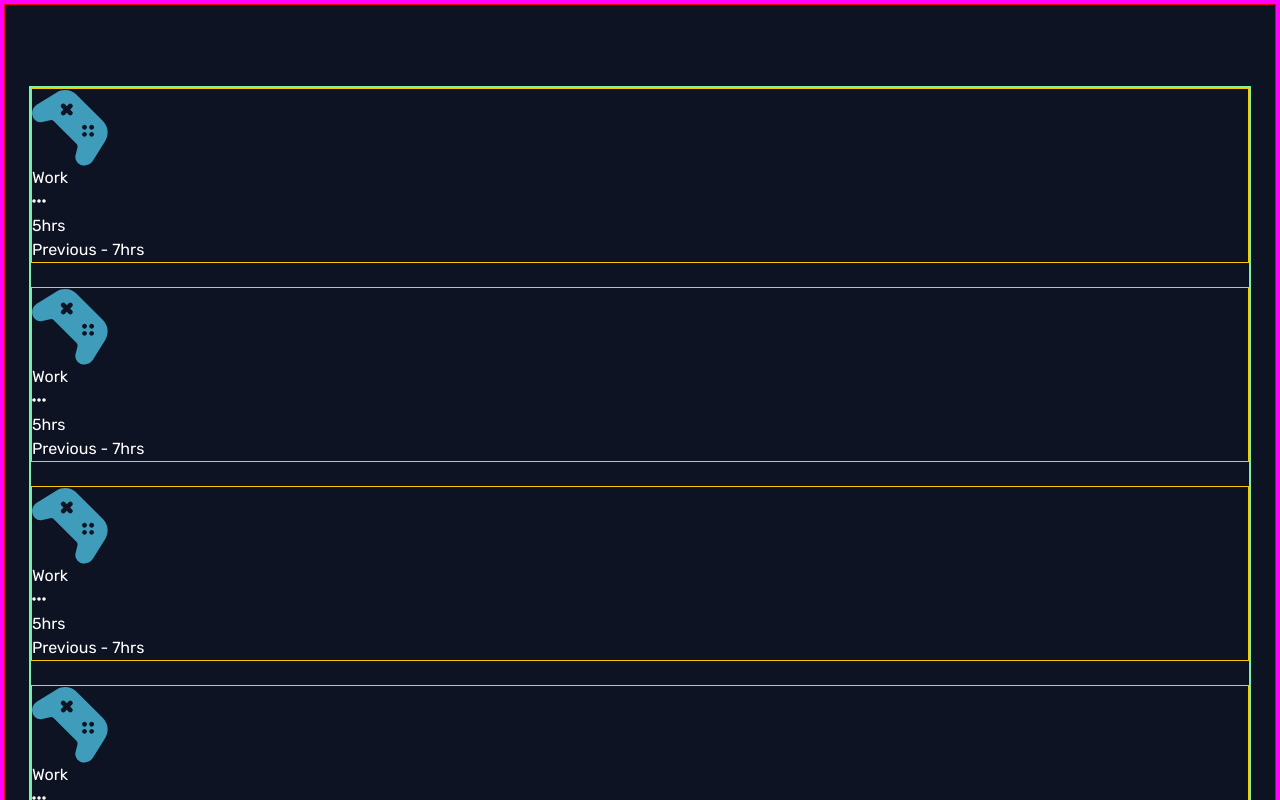
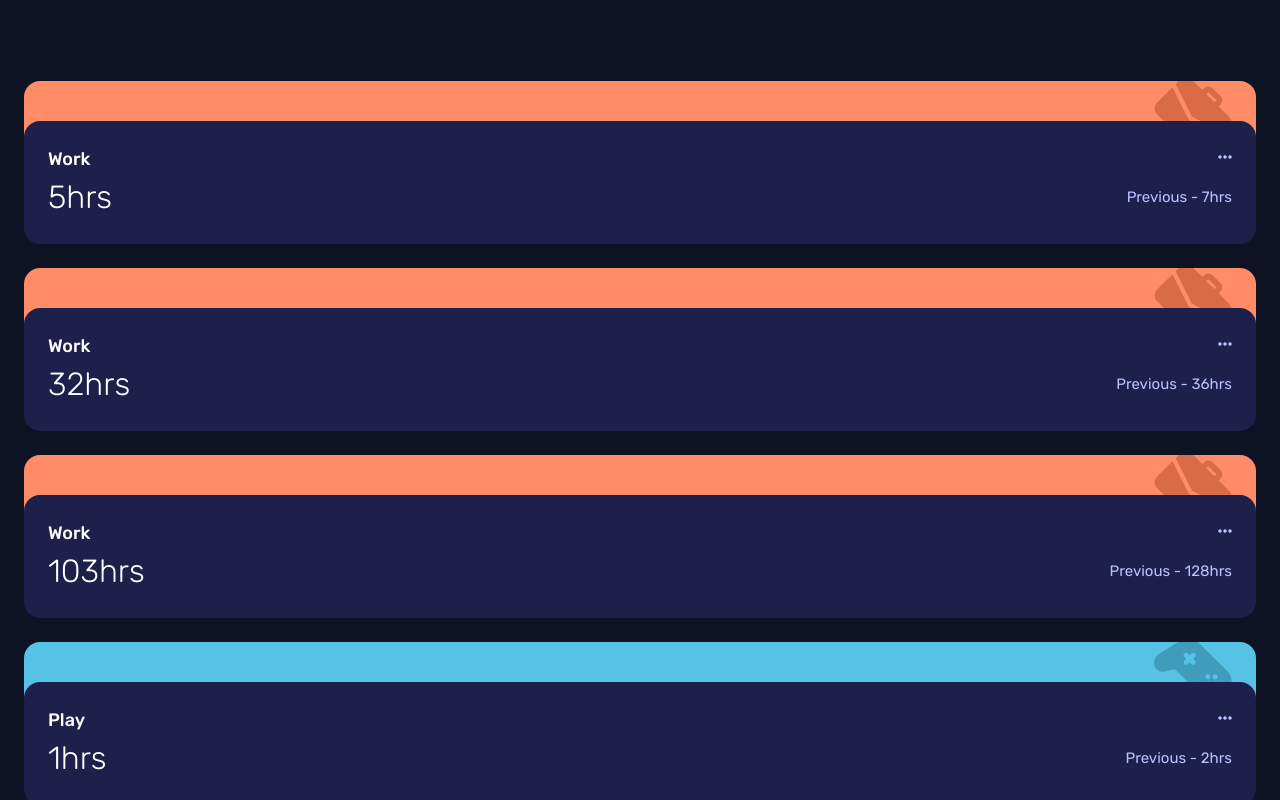
Before and after one commit to Ryan-C-Moses/time-tracking-dashboard-app, a React (Vite) app in the folder app-ui/: page / in a window 1280 px wide. Shown: the top 800 px of the page. Built offline with nearby package versions, Linux system fonts and the light colour scheme.

Commit message:
TTDA-33 feat:complete v1 of TasKCard

```diff
--- a/app-ui/data.json
+++ b/app-ui/data.json
@@ -1,104 +1,25 @@
 [
-  {
-    "title": "Work",
-    "timeframes": {
-      "daily": {
-        "current": 5,
-        "previous": 7
-      },
-      "weekly": {
-        "current": 32,
-        "previous": 36
-      },
-      "monthly": {
-        "current": 103,
-        "previous": 128
-      }
-    }
-  },
-  {
-    "title": "Play",
-    "timeframes": {
-      "daily": {
-        "current": 1,
-        "previous": 2
-      },
-      "weekly": {
-        "current": 10,
-        "previous": 8
-      },
-      "monthly": {
-        "current": 23,
-        "previous": 29
-      }
-    }
-  },
-  {
-    "title": "Study",
-    "timeframes": {
-      "daily": {
-        "current": 0,
-        "previous": 1
-      },
-      "weekly": {
-        "current": 4,
-        "previous": 7
-      },
-      "monthly": {
-        "current": 13,
-        "previous": 19
-      }
-    }
-  },
-  {
-    "title": "Exercise",
-    "timeframes": {
-      "daily": {
-        "current": 1,
-        "previous": 1
-      },
-      "weekly": {
-        "current": 4,
-        "previous": 5
-      },
-      "monthly": {
-        "current": 11,
-        "previous": 18
-      }
-    }
-  },
-  {
-    "title": "Social",
-    "timeframes": {
-      "daily": {
-        "current": 1,
-        "previous": 3
-      },
-      "weekly": {
-        "current": 5,
-        "previous": 10
-      },
-      "monthly": {
-        "current": 21,
-        "previous": 23
-      }
-    }
-  },
-  {
-    "title": "Self Care",
-    "timeframes": {
-      "daily": {
-        "current": 0,
-        "previous": 1
-      },
-      "weekly": {
-        "current": 2,
-        "previous": 2
-      },
-      "monthly": {
-        "current": 7,
-        "previous": 11
-      }
-    }
-  }
+  { "category": "work", "title": "Work", "timeframe": "daily", "current": 5, "previous": 7 },
+  { "category": "work", "title": "Work", "timeframe": "weekly", "current": 32, "previous": 36 },
+  { "category": "work", "title": "Work", "timeframe": "monthly", "current": 103, "previous": 128 },
+
+  { "category": "play", "title": "Play", "timeframe": "daily", "current": 1, "previous": 2 },
+  { "category": "play", "title": "Play", "timeframe": "weekly", "current": 10, "previous": 8 },
+  { "category": "play", "title": "Play", "timeframe": "monthly", "current": 23, "previous": 29 },
+
+  { "category": "study", "title": "Study", "timeframe": "daily", "current": 0, "previous": 1 },
+  { "category": "study", "title": "Study", "timeframe": "weekly", "current": 4, "previous": 7 },
+  { "category": "study", "title": "Study", "timeframe": "monthly", "current": 13, "previous": 19 },
+
+  { "category": "exercise", "title": "Exercise", "timeframe": "daily", "current": 1, "previous": 1 },
+  { "category": "exercise", "title": "Exercise", "timeframe": "weekly", "current": 4, "previous": 5 },
+  { "category": "exercise", "title": "Exercise", "timeframe": "monthly", "current": 11, "previous": 18 },
+
+  { "category": "social", "title": "Social", "timeframe": "daily", "current": 1, "previous": 3 },
+  { "category": "social", "title": "Social", "timeframe": "weekly", "current": 5, "previous": 10 },
+  { "category": "social", "title": "Social", "timeframe": "monthly", "current": 21, "previous": 23 },
+
+  { "category": "self-care", "title": "Self Care", "timeframe": "daily", "current": 0, "previous": 1 },
+  { "category": "self-care", "title": "Self Care", "timeframe": "weekly", "current": 2, "previous": 2 },
+  { "category": "self-care", "title": "Self Care", "timeframe": "monthly", "current": 7, "previous": 11 }
 ]
--- a/app-ui/index.html
+++ b/app-ui/index.html
@@ -2,7 +2,7 @@
 <html lang="en">
   <head>
     <meta charset="UTF-8" />
-    <link rel="icon" href="./public/images/favicon-32x32.png" />
+    <link rel="icon" href="/images/favicon-32x32.png" />
     <meta name="viewport" content="width=device-width, initial-scale=1.0" />
     <title>Time Tracking App</title>
     <script src="https://kit.fontawesome.com/01abc734df.js" crossorigin="anonymous" defer></script>
--- a/app-ui/package.json
+++ b/app-ui/package.json
@@ -14,6 +14,7 @@
   "dependencies": {
     "@tailwindcss/cli": "^4.1.12",
     "@tailwindcss/vite": "^4.1.12",
+    "clsx": "^2.1.1",
     "dotenv": "^17.2.1",
     "path": "^0.12.7",
     "react": "^19.1.0",
--- a/app-ui/src/components/TaskCard/TaskCard.jsx
+++ b/app-ui/src/components/TaskCard/TaskCard.jsx
@@ -1,16 +1,31 @@
+import clsx from 'clsx';
+import { categoryColors } from '../../utils/constants';
 import { getImageUrl } from '../../utils/image-utils';
 
-const TaskCard = () => {
+const TaskCard = ({ task }) => {
+  const { category, title, current, previous } = task;
+
   return (
-    <div className="mb-[24px] border border-yellow-400">
-      <img src={getImageUrl('icon-play.svg')} alt="" />
-      <div>
-        <div>
-          <h5>Work</h5>
-          <i className="text-white fa-solid fa-ellipsis"></i>
+    <div className='flex flex-col mb-[24px] overflow-clip relative'>
+      <div
+        className={clsx(
+          'flex w-full h-20 rounded-t-2xl absolute', category === 'self-care' ? categoryColors["selfCare"] : categoryColors[category])}
+      >
+        <img
+          className='absolute right-[24px] -top-1 w-[78px] h-[78px]'
+          src={getImageUrl(`icon-${category}.svg`)}
+          alt={`${category} img`}
+        />
+      </div>
+      <div className='flex w-full items-center justify-between mt-10 flex-wrap bg-(--app-navy-900) z-10 px-6 py-7 rounded-2xl'>
+        <div className='flex basis-full justify-between mb-2'>
+          <h5 className='txt-preset-5-md rubik-md'>{title}</h5>
+          <i className='text-(--app-navy-200) fa-solid fa-ellipsis'></i>
         </div>
-        <p>5hrs</p>
-        <p>Previous - 7hrs</p>
+        <p className='txt-preset-3 rubik-light'>{current}hrs</p>
+        <p className='text-(--app-navy-200) txt-preset-6 rubik-reg'>
+          {`Previous - ${previous}hrs`}
+        </p>
       </div>
     </div>
   );
--- a/app-ui/src/custom-styles.css
+++ b/app-ui/src/custom-styles.css
@@ -14,6 +14,12 @@
   --app-green-400: #4bcf82;
   --app-yellow-300: #f1c75b;
   --app-grey-200: #d8d8d8;
+  --card-light-orange: hsl(15, 100%, 70%);
+  --card-soft-blue: hsl(195, 74%, 62%);
+  --card-light-red: hsl(348, 100%, 68%);
+  --card-lime-green: hsl(145, 58%, 55%);
+  --card-violet: hsl(264, 64%, 52%);
+  --card-soft-yellow: hsl(43, 84%, 65%);
 }
 
 @layer components {
--- a/app-ui/src/index.css
+++ b/app-ui/src/index.css
@@ -19,6 +19,9 @@ html {
 body {
   margin: 0;
   min-width: 320px;
-  border: solid 4px magenta;
   min-height: 100vh;
 }
+
+.fix-scroll {
+  scrollbar-gutter: stable;
+}
--- a/app-ui/src/layouts/DashBoardLayout/DashBoardLayout.jsx
+++ b/app-ui/src/layouts/DashBoardLayout/DashBoardLayout.jsx
@@ -1,15 +1,24 @@
+import { useState, useEffect } from 'react';
 import TaskCard from '../../components/TaskCard/TaskCard';
 
 const DashBoardLayout = () => {
+  const [taskList, setTaskList] = useState(null);
+
+  const fetchData = async () => {
+    const response = await fetch('../../../data.json');
+    const data = await response.json();
+    setTaskList(data);
+  };
+
+  useEffect(() => {
+    fetchData();
+  }, []);
+
+  const renderTasks = taskList?.map((task, idx) => <TaskCard key={idx} task={task} />);
+
   return (
-    <div className='text-white border-2 border-green-300'>
-      <TaskCard />
-      <TaskCard />
-      <TaskCard />
-      <TaskCard />
-      <TaskCard />
-      <TaskCard />
-      <TaskCard />
+    <div className="text-(--app-white) h-[90vh] overflow-auto snap-start">
+     {taskList && renderTasks}
     </div>
   );
 };
--- a/app-ui/src/pages/DashBoard.jsx
+++ b/app-ui/src/pages/DashBoard.jsx
@@ -1,7 +1,7 @@
 import DashBoardLayout from "../layouts/DashBoardLayout/DashBoardLayout";
 
 const DashBoard = () => {
-    return <div className="border border-red-600 w-full h-screen px-[24px] py-[81px]">
+    return <div className="w-full h-screen px-[24px] py-[81px]">
         <DashBoardLayout />
     </div>;
 }
--- /dev/null
+++ b/app-ui/src/utils/constants.js
@@ -0,0 +1,8 @@
+export const categoryColors = {
+    work: 'bg-(--card-light-orange)',
+    play: 'bg-(--card-soft-blue)',
+    study: 'bg-(--card-light-red)',
+    exercise: 'bg-(--card-lime-green)',
+    social: 'bg-(--card-violet)',
+    selfCare: 'bg-(--card-soft-yellow)'
+}
--- a/app-ui/src/utils/image-utils.js
+++ b/app-ui/src/utils/image-utils.js
@@ -1,3 +1,3 @@
 export function getImageUrl(name) {
-    return new URL(`../../public/images/${name}`, import.meta.url).href
+    return `/images/${name}`;
 }
```
Also changed, not shown: 1 other file (tests, documents, lock files or other folders).
